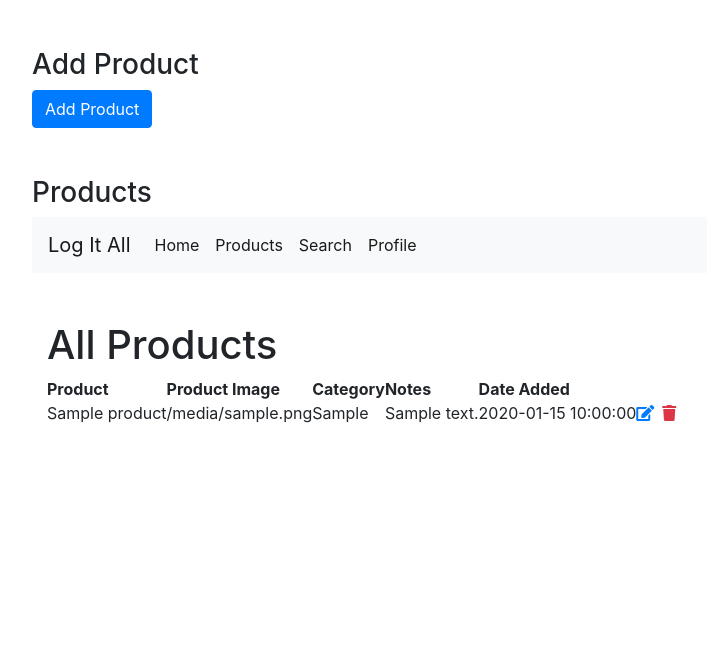
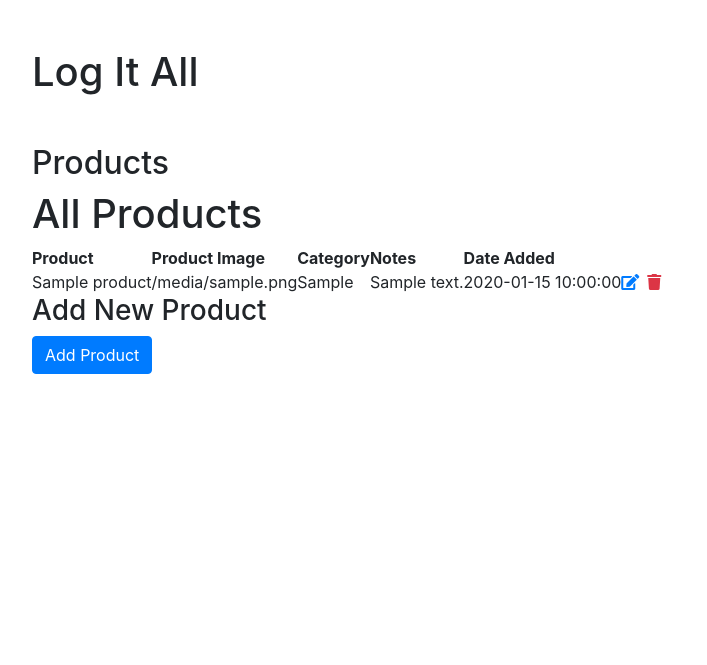
Before and after one commit to JusJae/ms3_logapp, a Flask app: page / in a window 1280 px wide. Shown: the part 56-721 px from the top of the page, without its empty margins (53-760 px from the left). Run offline with Flask 3, Linux system fonts and the light colour scheme; a database or web service that is not in the repository returns one stand-in record (values such as "Sample title"); some libraries are stand-ins or nearby versions.

Commit message:
feat(add): products page and routes to template

```diff
--- a/app.py
+++ b/app.py
@@ -35,6 +35,12 @@ def home():
 
 @app.route("/products")
 def products():
+    products = mongo.db.products.find()  # type: ignore
+    return render_template("products.html", products=products)
+
+
+@app.route("/product_list")
+def product_list():
     products = mongo.db.products.find()  # type: ignore
     return render_template("product_list.html", products=products)
 
--- a/templates/home.html
+++ b/templates/home.html
@@ -1,18 +1,19 @@
 {% extends "base.html" %} {% block content %}
-<!-- Form to add product -->
-<h3>Add Product</h3>
-<a href="{{ url_for('add_product')}}" class="btn btn-primary">Add Product</a>
+<h1>Log It All</h1>
 
 <!-- Product list -->
-<h3 class="mt-5">Products</h3>
-
+<h2 class="mt-5">Products</h2>
 
 {% include "product_list.html" %}
+<!-- Form to add product -->
+<h3>Add New Product</h3>
+<a
+	href="{{ url_for('add_product')}}"
+	class="btn btn-primary"
+	>Add Product</a
+>
 
-
-{% endblock %}
-
-{% block scripts %}
+{% endblock %} {% block scripts %}
 <script>
 		// Add product form submit listener
 	document.getElementById("addProductForm").addEventListener("button", function (e) {
--- a/templates/product_list.html
+++ b/templates/product_list.html
@@ -1,4 +1,3 @@
-{% extends "base.html" %}
 {%block content%}
 <h1>All Products</h1>
 <table>
```
Also changed, not shown: templates/products.html (added, +13 -0 lines).
